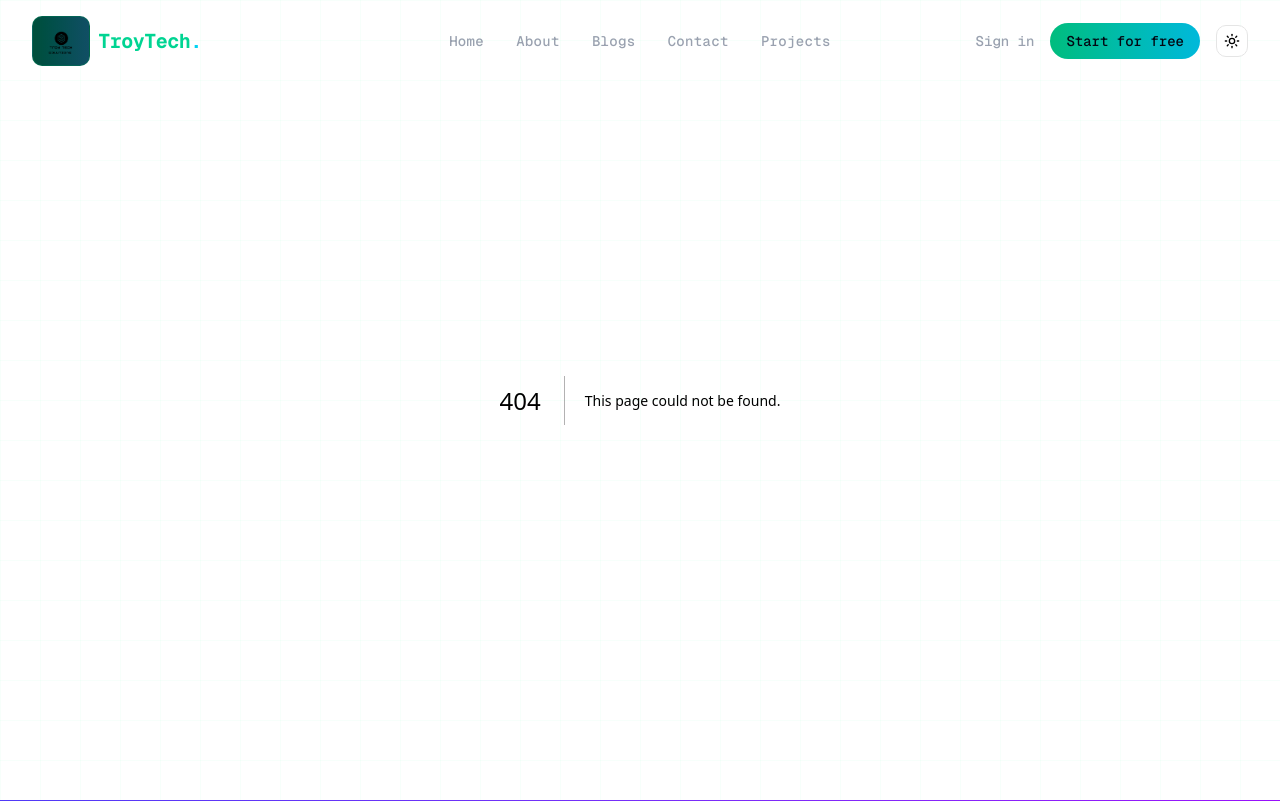
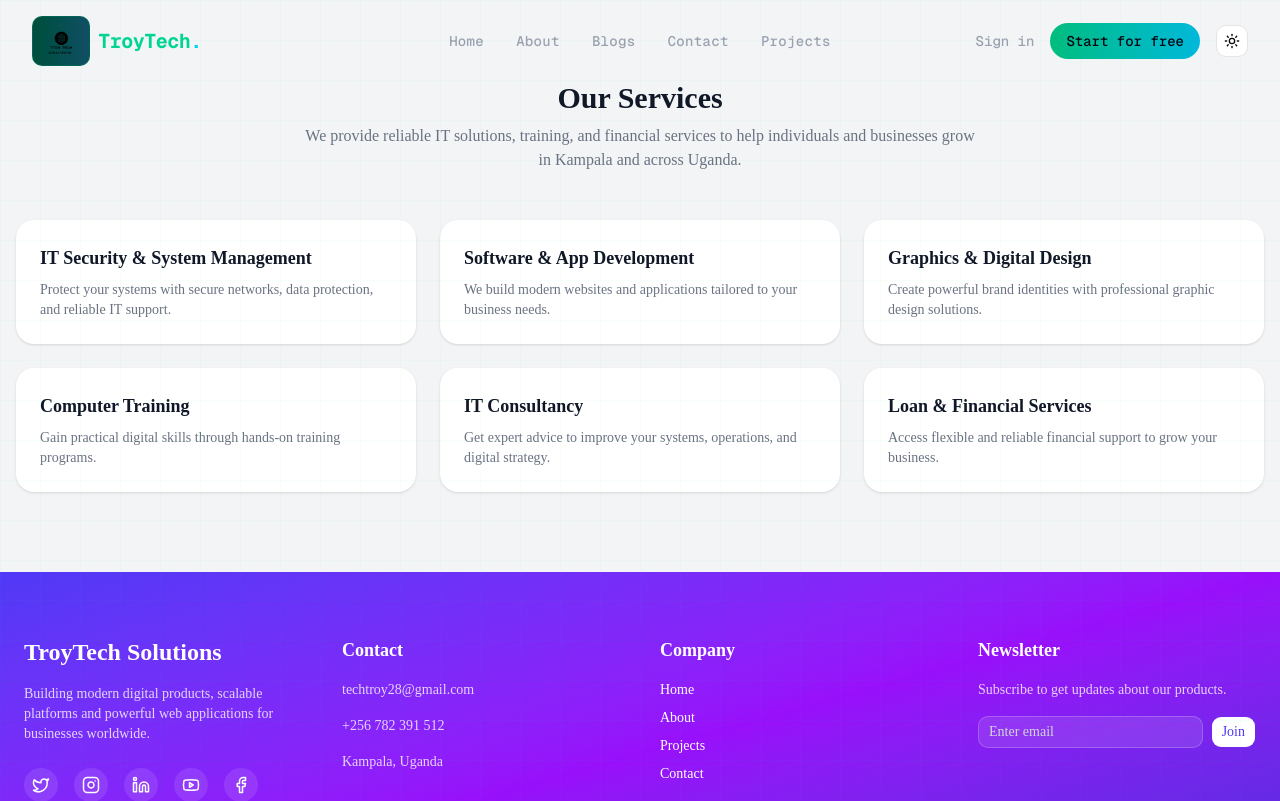
Before and after one commit to ikoditbenjamin/sings, a Next.js app: page /services in a window 1280 px wide. Before the commit this address had no page. Shown: the top 801 px of the page. Built offline with nearby package versions, Linux system fonts and the light colour scheme.

Commit message:
servicessection

```diff
--- a/app/about/page.tsx
+++ b/app/about/page.tsx
@@ -1,5 +1,7 @@
+
 "use client";
 
+import { Metadata } from "next/dist/lib/metadata/types/metadata-interface";
 import Image from "next/image";
 import Link from "next/link";
 
@@ -25,6 +27,7 @@ const team = [
     image: "/about/irene.jpg",
   },
 ];
+
 
 export default function AboutPage() {
   return (
--- a/app/contact/page.tsx
+++ b/app/contact/page.tsx
@@ -72,8 +72,8 @@ export default function ContactPage() {
                     </div>
                     <div>
                       <h3 className="font-semibold text-foreground mb-1">Email</h3>
-                      <a href="mailto:hello@company.com" className="text-muted-foreground hover:text-accent transition-colors">
-                        techtroy28@gmail.com <br/>ikoditbenjamin9@gmail.com <span className='text-blue-400 text-xl'>(personal)</span>
+                      <a href="mailto:techtroy28@gmail.com" className="text-muted-foreground hover:text-accent transition-colors">
+                        techtroy28@gmail.com
                       </a>
                     </div>
                   </div>
--- a/app/layout.tsx
+++ b/app/layout.tsx
@@ -18,9 +18,13 @@ const geistMono = Geist_Mono({
 
 // ✅ Full SEO / Open Graph / Twitter Metadata
 export const metadata: Metadata = {
-  title: "TroyTech Solution",
+
+  title:{ default: "TroyTech Solutions | IT Services & Loan Solutions",
+    template: "%s | IT Services & Loan Solutions"
+  },
+
   description:
-    "Professional software solutions by TroyTech. Web, mobile, and custom apps for your business.",
+    "We offer IT services, app development, graphics design, computer training, and reliable loan & finance solutions.",
   icons: {
   icon: "/favicon.ico",
 },
--- a/app/page.tsx
+++ b/app/page.tsx
@@ -2,7 +2,6 @@
 import FeatureSectionThree from '@/components/featured-sec'
 import HeroSectionThree from '@/components/herosection'
 import LoansPage from '@/components/loans'
-// import ServicesPage from '@/components/service'
 import React from 'react'
 
 
--- a/app/projects/page.tsx
+++ b/app/projects/page.tsx
@@ -1,5 +1,6 @@
 "use client";
 
+import ServicesSection from "@/components/service";
 import Image from "next/image";
 import Link from "next/link";
 
@@ -203,7 +204,7 @@ export default function ProjectsPage() {
 
       </section>
 
-
+<ServicesSection />
       {/* CTA */}
       <section className="bg-blue-600 py-16">
 
@@ -226,6 +227,7 @@ export default function ProjectsPage() {
 
         </div>
 
+
       </section>
 
     </main>
--- /dev/null
+++ b/app/services/page.tsx
@@ -0,0 +1,63 @@
+export default function ServicesSection() {
+  const services = [
+    {
+      title: "IT Security & System Management",
+      desc: "Protect your systems with secure networks, data protection, and reliable IT support.",
+    },
+    {
+      title: "Software & App Development",
+      desc: "We build modern websites and applications tailored to your business needs.",
+    },
+    {
+      title: "Graphics & Digital Design",
+      desc: "Create powerful brand identities with professional graphic design solutions.",
+    },
+    {
+      title: "Computer Training",
+      desc: "Gain practical digital skills through hands-on training programs.",
+    },
+    {
+      title: "IT Consultancy",
+      desc: "Get expert advice to improve your systems, operations, and digital strategy.",
+    },
+    {
+      title: "Loan & Financial Services",
+      desc: "Access flexible and reliable financial support to grow your business.",
+    },
+  ];
+
+  return (
+    <section className="py-20 bg-gray-100 dark:bg-gray-950">
+      <div className="max-w-7xl mx-auto px-4">
+
+        {/* Heading */}
+        <div className="text-center mb-12">
+          <h2 className="text-3xl font-bold text-gray-900 dark:text-white">
+            Our Services
+          </h2>
+          <p className="text-gray-500 mt-2 max-w-2xl mx-auto">
+            We provide reliable IT solutions, training, and financial services to help individuals and businesses grow in Kampala and across Uganda.
+          </p>
+        </div>
+
+        {/* Grid */}
+        <div className="grid gap-6 sm:grid-cols-2 lg:grid-cols-3">
+          {services.map((service, index) => (
+            <div
+              key={index}
+              className="p-6 rounded-2xl bg-white dark:bg-gray-900 shadow hover:shadow-lg transition"
+            >
+              <h3 className="text-lg font-semibold text-gray-900 dark:text-white">
+                {service.title}
+              </h3>
+              <p className="mt-2 text-gray-500 text-sm">
+                {service.desc}
+              </p>
+            </div>
+          ))}
+        </div>
+
+      </div>
+    </section>
+  );
+}
```
